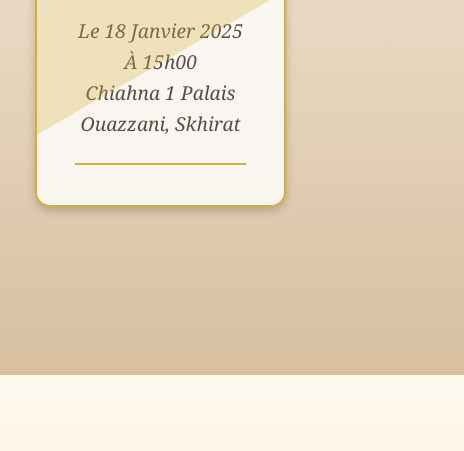
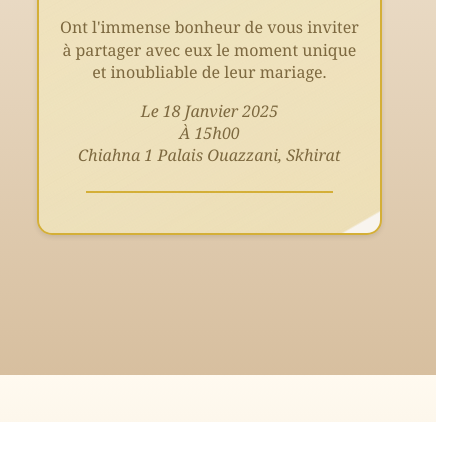
Before and after one commit to othmaneelwahidi/invitation, a plain HTML site: page index.html in a window 390 px wide. Shown: the part 469-920 px from the top of the page, 464 px wide, since content can reach past the window. After the commit the page ends 891 px from the top, so only its background shows below. Drawn offline with Linux system fonts and the light colour scheme.

Commit message:
Update index.html

```diff
--- a/index.html
+++ b/index.html
@@ -128,8 +128,13 @@
 
 @media screen and (max-width: 768px) {
     .invitation-container {
-        margin-top: 146%;
-        margin-left: -17%;
+        margin-top: 170%;
+        padding: 1rem;
+        width: 170%;
+        margin-left: -37%;
+        /* margin: 1rem auto; */
+        text-align: center;
+        box-shadow: 0 2px 5px rgba(0, 0, 0, 0.1);
         overflow-y: hidden;
     }
 
@@ -158,13 +163,29 @@
         padding-top: 7rem;
     }
 }
+@media screen and (max-width: 480px) {
+    .invitation-container {
+        margin-top: 170%;
+        padding: 1rem;
+        width: 170%;
+        margin-left: -37%;
+        /* margin: 1rem auto; */
+        text-align: center;
+        box-shadow: 0 2px 5px rgba(0, 0, 0, 0.1);
+        overflow-y: hidden;
+    }
+
+    h1 {
+        font-size: 1.8rem; /* Smaller heading for small screens */
+    }
+
+    p {
+        font-size: 1rem; /* Adjust paragraph font size */
+        line-height: 1.4; /* Maintain readability */
+    }
+}
 
 @media screen and (max-width: 480px) {
-    .invitation-container {
-        margin-top: 15%;
-        padding: 1rem;
-        max-width: 90%;
-    }
 
     .button {
         padding: 12px 25px;
```
